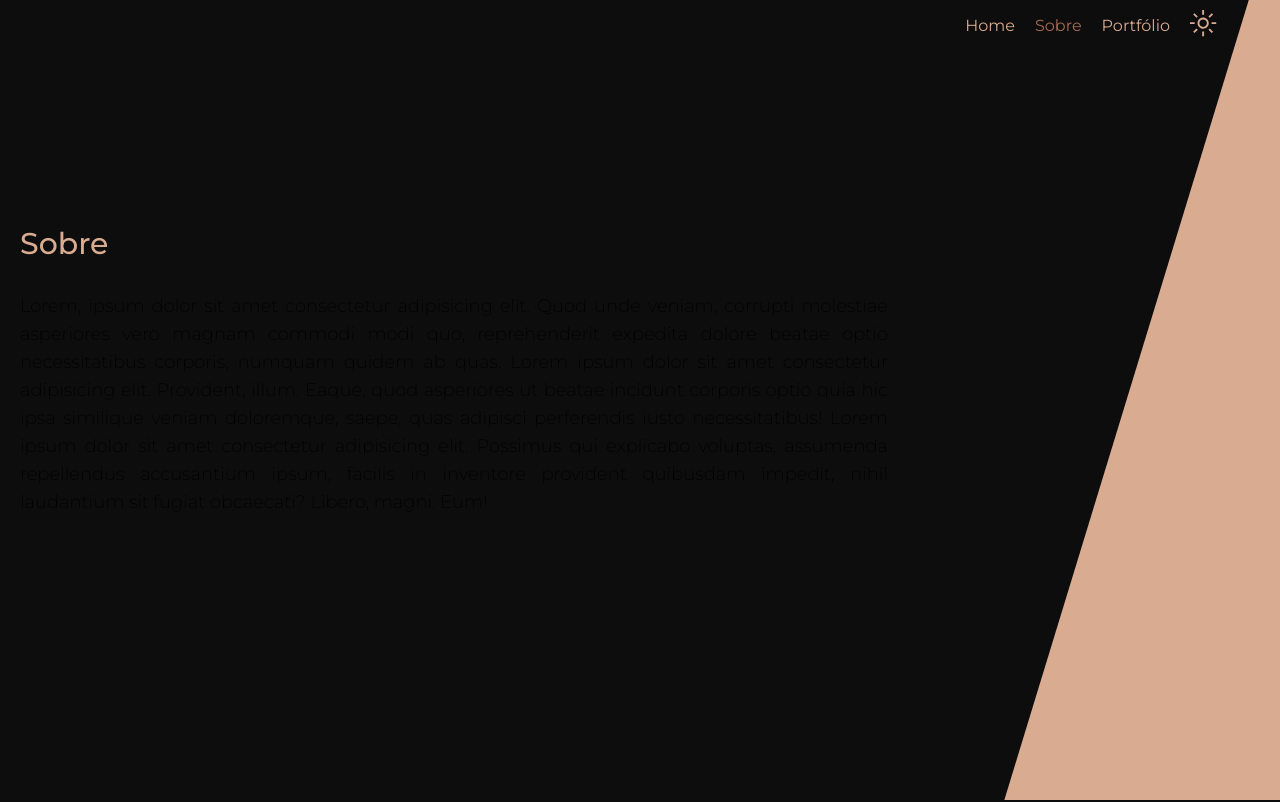
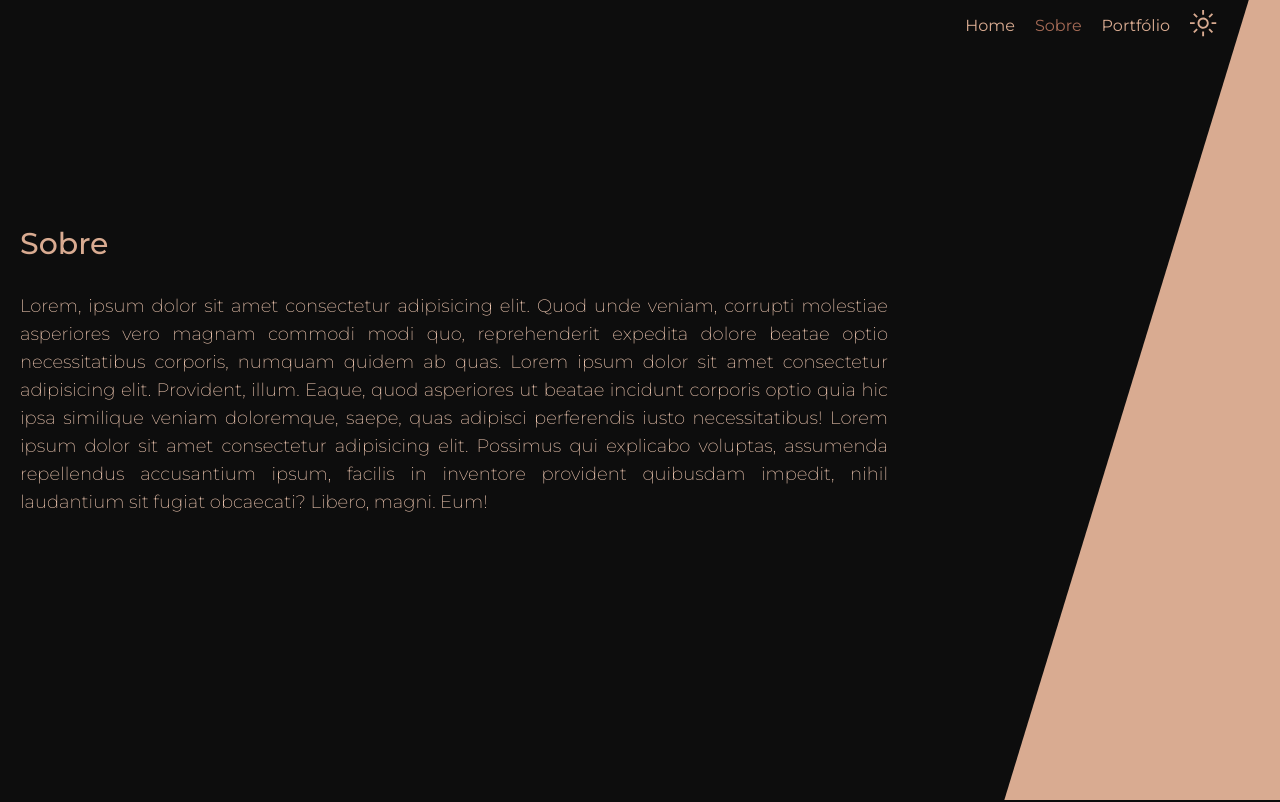
Before and after one commit to vanessacreis/portfolio, a React (Create React App) app: page /sobre in a window 1280 px wide. Shown: the top 802 px of the page. Built offline with nearby package versions, Linux system fonts and the light colour scheme.

Commit message:
Alterações nas cores dos temas

```diff
--- a/src/Style/theme.js
+++ b/src/Style/theme.js
@@ -5,6 +5,7 @@ export const dark = {
   primary: "#D9AB91",
   secundary: "#A66B56",
   tertiary: "#F2CAB3",
+  text: "#F2CAB3",
   font: "'Montserrat', sans-serif",
 };
 
@@ -12,8 +13,9 @@ export const light = {
   name: "light",
   black: "#FEFEFE",
   white: "#0D0D0D",
-  primary: "#F2CAB3",
-  secundary: "#A66B56",
+  primary: "#8C3E3E",
+  secundary: "#F28888",
   tertiary: "#D9AB91",
+  text: "#0D0D0D",
   font: "'Montserrat', sans-serif",
 };
```
